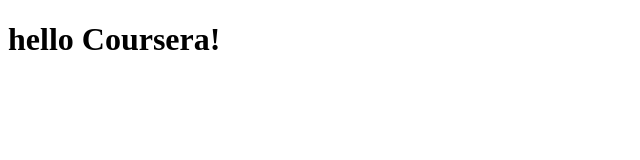
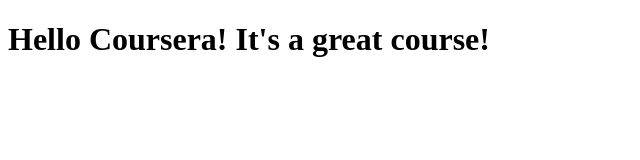
Before and after one commit to sohammoghe/coursera-test, a plain HTML site: page site/index.html in a window 1280 px wide. Shown: the whole page, without its empty margins (0-640 px from the left). Drawn offline with Linux system fonts and the light colour scheme.

Commit message:
small addition to page content

```diff
--- a/site/index.html
+++ b/site/index.html
@@ -4,6 +4,6 @@
 	<title>Hello Coursera!</title>
 </head>
 <body>
-<h1>hello Coursera!</h1>
+<h1>Hello Coursera! It's a great course!</h1>
 </body>
 </html>
```
